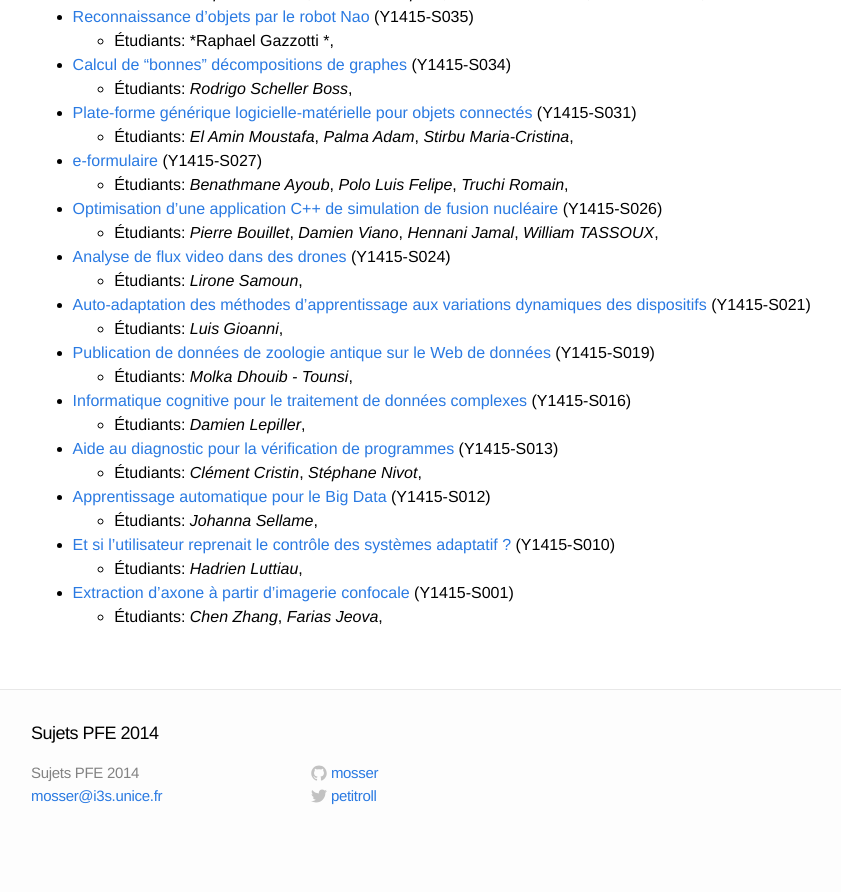
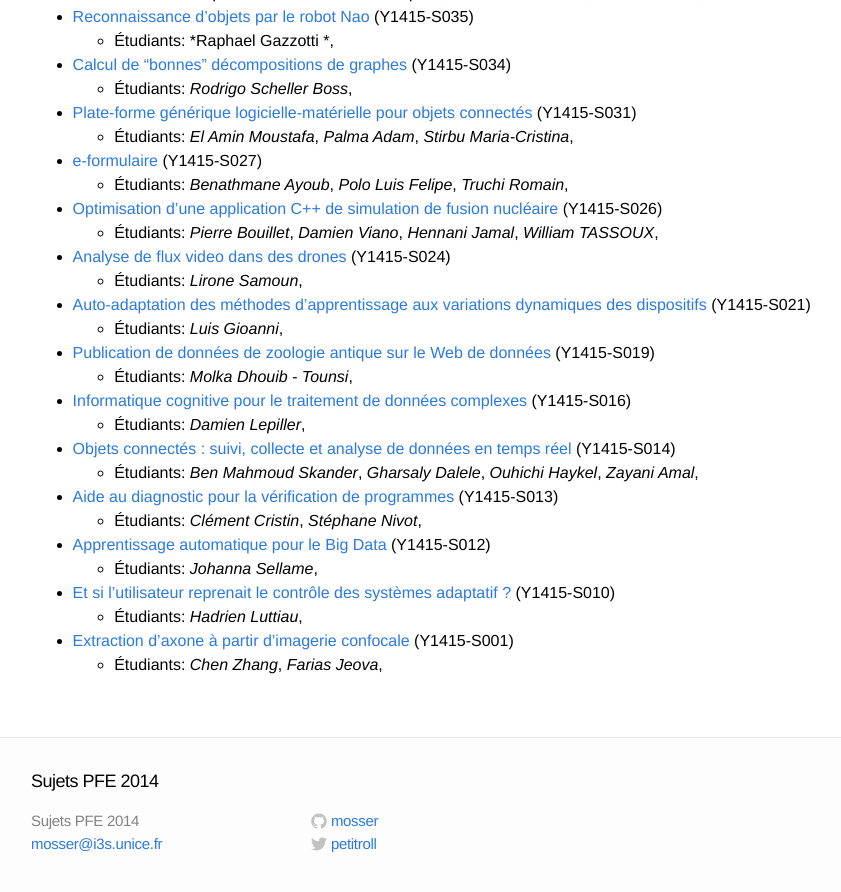
Before and after one commit to gmolines/pfe, a Jekyll site: the page built from index.md, in a window 1280 px wide and 900 px high, scrolled down 1323 px. Shown: the top 892 px of the window, without its empty margins (209-1050 px from the left). Built offline with Jekyll 4.4.1, drawn with Linux system fonts in a browser that asks for light colours; before the commit the page ends 2175 px from its top, so only the background shows below that.

Commit message:
Update 2014-09-14-Y1415-S014.markdown

```diff
--- a/_posts/2014-09-14-Y1415-S014.markdown
+++ b/_posts/2014-09-14-Y1415-S014.markdown
@@ -2,7 +2,8 @@
 layout: post
 title: "Objets connectés : suivi, collecte et analyse de données en temps réel"
 date: 2014-09-14 11:17:04
-categories: [dispo, iam, web]
+categories: [oqp, iam, web]
+students: ["Ben Mahmoud	Skander", "Gharsaly	Dalele", "Ouhichi	Haykel", "Zayani	Amal"]
 pid: Y1415-S014
 type: Engineering
 contact: Nhan LE THANH
```
